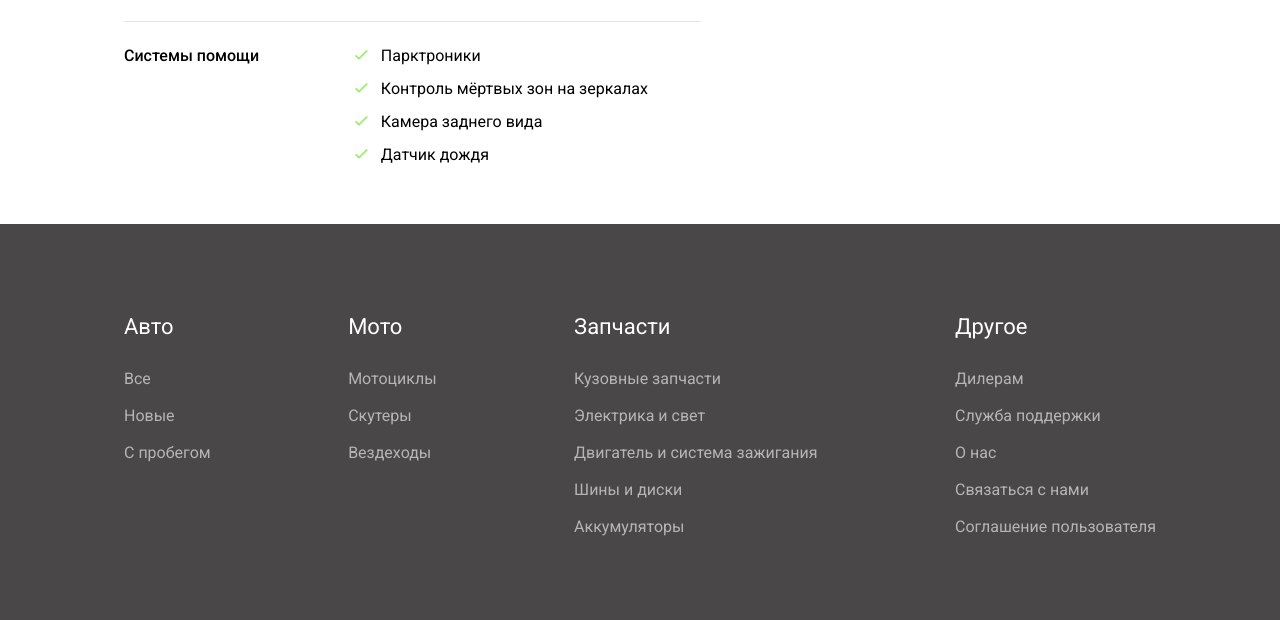
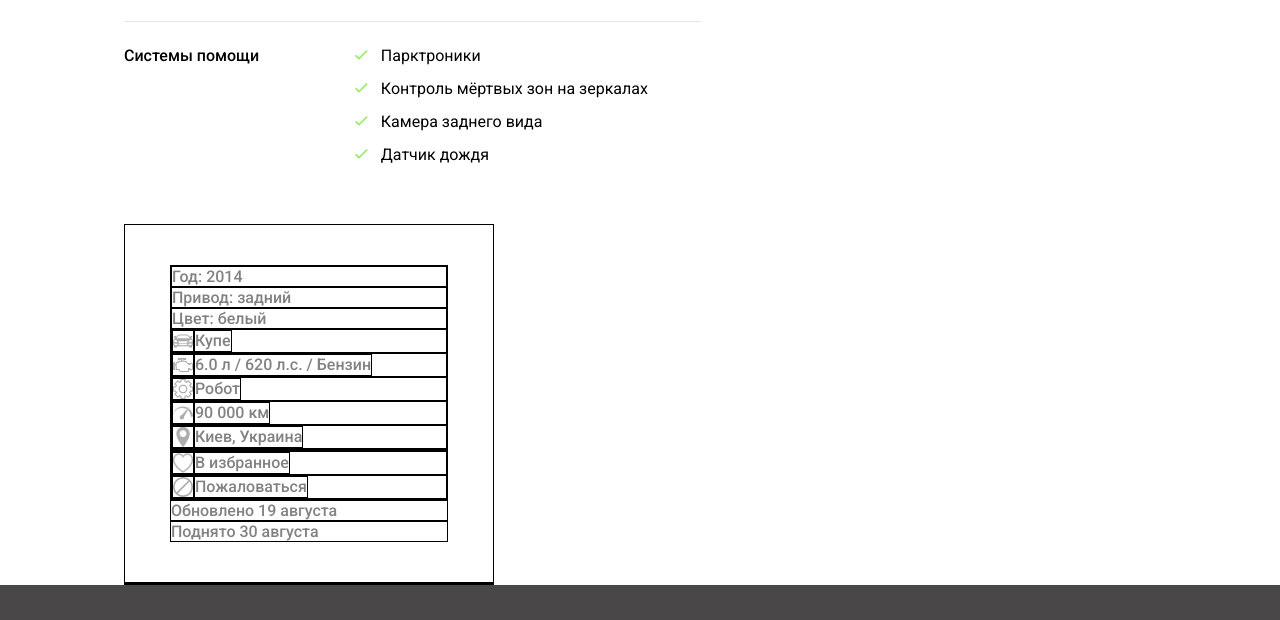
Before and after one commit to unicode256/BUYCAR, a website: page public/ad.html in a window 1280 px wide. Shown: the part 1718-2338 px from the top of the page. Drawn offline with nearby package versions, Linux system fonts and the light colour scheme.

Commit message:
started to create right side of ad page

```diff
--- a/public/ad.css
+++ b/public/ad.css
@@ -84,7 +84,7 @@ input {
     margin-bottom: 35px;
 }
 
-.content .main_content .ad_content .meta span {
+.content .main_content .ad_content .meta > span {
     margin-right: 18px;
 }
 
@@ -151,3 +151,39 @@ input {
     height: auto;
     margin-right: 13px;
 }
+
+.main_content .other_info * {
+    border: 1px solid black;
+}
+
+.main_content .other_info {
+    width: 370px;
+    font-size: 16px;
+}
+
+.main_content .other_info .car_info {
+    font-weight: 500;
+    color: #828282;
+    display: flex;
+    flex-direction: column;
+    padding: 40px 45px;
+}
+
+.main_content .other_info .car_info > div {
+    display: flex;
+    flex-direction: column;
+}
+
+.main_content .other_info .car_info > div div {
+    display: flex;
+    flex-direction: row;
+}
+
+.main_content .other_info .car_info img {
+    width: 20px;
+    height: 20px;
+}
+
+.main_content .other_info .car_info > span:first-child, .main_content .other_info .car_info > span:nth-child(2) {
+
+}
--- a/public/ad.html
+++ b/public/ad.html
@@ -231,7 +231,43 @@
                 </div>
                 <div class="other_info">
                     <div class="car_info">
-
+                        <div>
+                            <span>Год: 2014</span>
+                            <span>Привод: задний</span>
+                            <span>Цвет: белый</span>
+                            <div>
+                                <img src="img/icons/body.png">
+                                <span>Купе</span>
+                            </div>
+                            <div>
+                                <img src="img/icons/engine.png">
+                                <span>6.0 л / 620 л.с. / Бензин</span>
+                            </div>
+                            <div>
+                                <img src="img/icons/gear.png">
+                                <span>Робот</span>
+                            </div>
+                            <div>
+                                <img src="img/icons/mileage.png">
+                                <span>90 000 км</span>
+                            </div>
+                            <div>
+                                <img src="img/icons/place.png">
+                                <span>Киев, Украина</span>
+                            </div>
+                        </div>
+                        <div>
+                            <div>
+                                <img src="img/icons/heart.png">
+                                <span>В избранное</span>
+                            </div>
+                            <div>
+                                <img src="img/icons/report.png">
+                                <span>Пожаловаться</span>
+                            </div>
+                        </div>
+                        <span>Обновлено 19 августа</span>
+                        <span>Поднято 30 августа</span>
                     </div>
                     <div class="owner_info">
 
```
